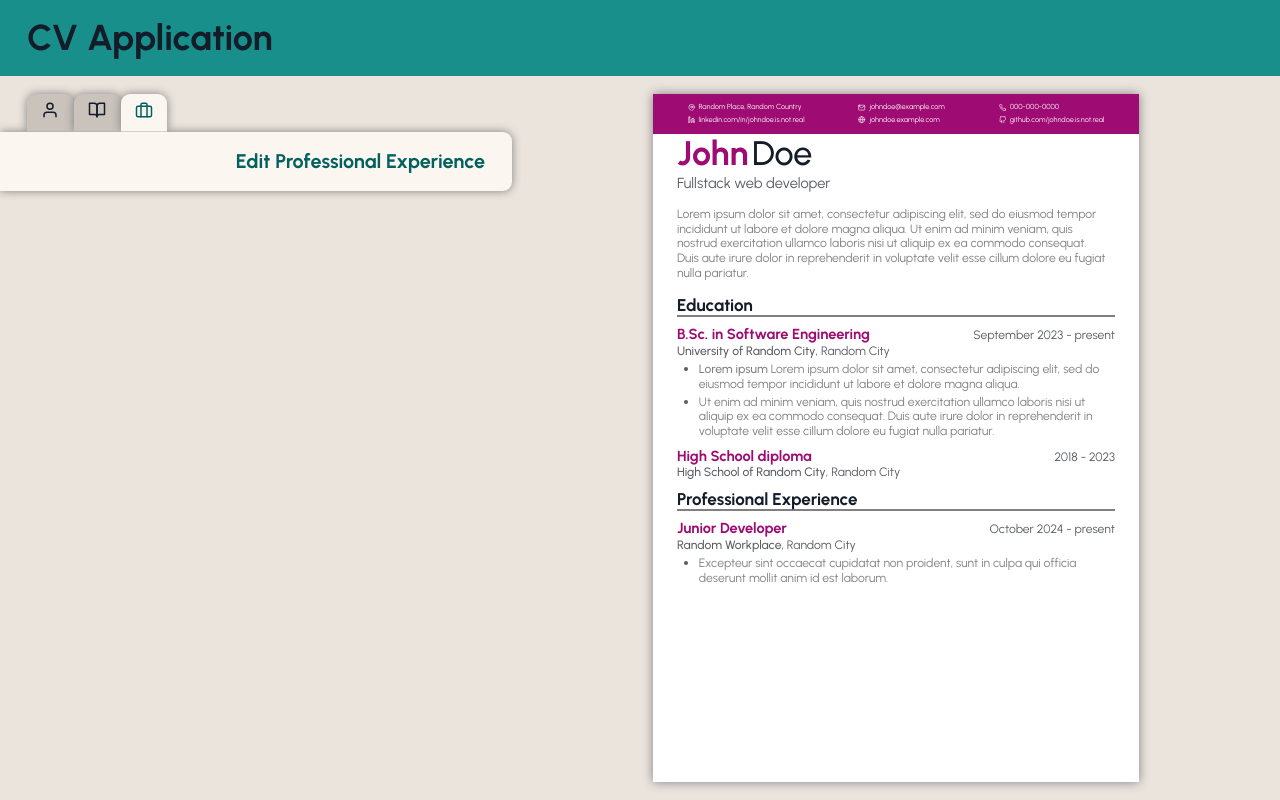
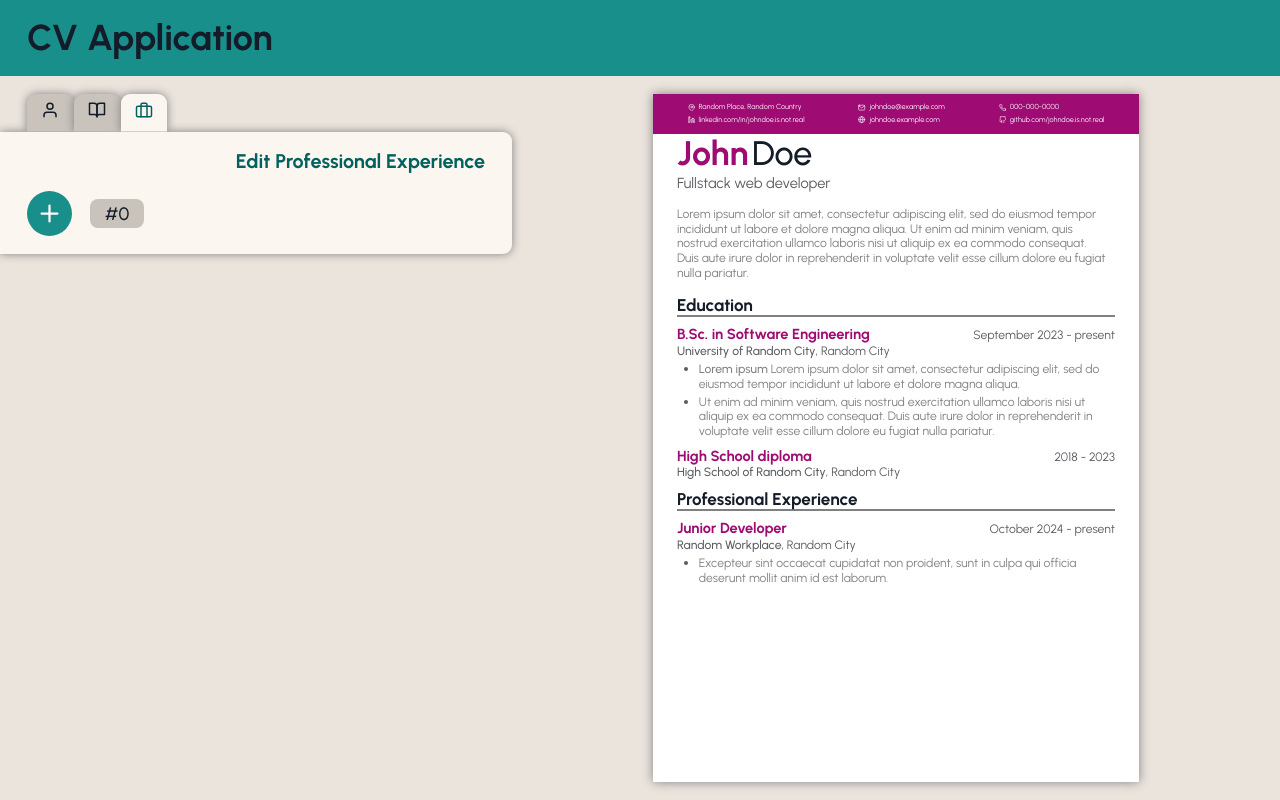
Before and after one commit to frarosset/cv-application, a React (Vite) app: page / in a window 1280 px wide. Both pictures are taken after a click on the button 143 px from the left and 112 px from the top of the page. Built offline with nearby package versions, Linux system fonts and the light colour scheme.

Commit message:
feat(EditProfessionalExperience): implement EditProfessionalExperiencePanel component
This component mirrors the EditEducationPanel component

```diff
--- a/src/components/editor/EditPanel.jsx
+++ b/src/components/editor/EditPanel.jsx
@@ -2,7 +2,7 @@ import { useState } from "react";
 import Button from "../base/Button.jsx";
 import EditPersonalInfoPanel from "./EditPersonalInfoPanel.jsx";
 import EditEducationPanel from "./EditEducationPanel.jsx";
-import EditProfessionalExperience from "./EditProfessionalExperience.jsx";
+import EditProfessionalExperiencePanel from "./EditProfessionalExperiencePanel.jsx";
 import "../../styles/editor/EditPanel.css";
 
 const panelsInfo = [
@@ -58,7 +58,7 @@ function renderCurrentPanel(currentPanel, props) {
       );
     case "professional-experience":
       return (
-        <EditProfessionalExperience
+        <EditProfessionalExperiencePanel
           professionalExperience={props.professionalExperience}
           setProfessionalExperience={props.setProfessionalExperience}
         />
--- a/src/components/editor/EditProfessionalExperience.jsx
+++ /dev/null
@@ -1,14 +0,0 @@
-import "../../styles/editor/EditSectionPanel.css";
-
-function EditProfessionalExperience({
-  professionalExperience,
-  setProfessionalExperience,
-}) {
-  return (
-    <div className="edit-section-panel edit-professional-experience-panel">
-      <h3>Edit Professional Experience</h3>
-    </div>
-  );
-}
-
-export default EditProfessionalExperience;
--- /dev/null
+++ b/src/components/editor/EditProfessionalExperiencePanel.jsx
@@ -0,0 +1,110 @@
+import { useState } from "react";
+import EditListSelectionButtons from "./EditListSelectionButtons.jsx";
+import EditItemPositionInList from "./EditItemPositionInList.jsx";
+import {
+  getItem,
+  deleteItem,
+  moveItemBy,
+  setValueForSetter,
+} from "../helper/itemsArrayManagement.js";
+import ArrayOfInputWithLabel from "../base/ArrayOfInputWithLabel.jsx";
+import EditOtherInfoListInputWithLabel from "./EditOtherInfoListInputWithLabel.jsx";
+import inputProperties from "../../data/inputProperties.json";
+import "../../styles/editor/EditSectionPanel.css";
+
+const orderedInputProps = ["role", "institution", "address", "fromToDate"];
+const inputProps = inputProperties.professionalExperience;
+
+function EditProfessionalExperience({
+  professionalExperience,
+  setProfessionalExperience,
+}) {
+  const [currentItemId, setCurrentItemId] = useState(null);
+
+  const showForm = currentItemId != null;
+  let currentItem = getItem(professionalExperience, ["byId", currentItemId]);
+  if (typeof currentItem !== "object") currentItem = {};
+  const isEmptyItem = Object.keys(currentItem).length === 0;
+  const emptyItemClass = isEmptyItem && "empty-item";
+
+  const deleteItemCallback = () =>
+    deleteItem(
+      currentItemId,
+      setProfessionalExperience,
+      setCurrentItemId,
+      ["allIds"],
+      ["byId"]
+    );
+  const moveItemBackCallback = () =>
+    moveItemBy(
+      currentItemId,
+      -1,
+      setProfessionalExperience,
+      ["allIds"],
+      ["byId"]
+    );
+  const moveItemForthCallback = () =>
+    moveItemBy(
+      currentItemId,
+      1,
+      setProfessionalExperience,
+      ["allIds"],
+      ["byId"]
+    );
+
+  const setValueForCallback = (prop) =>
+    setValueForSetter(
+      currentItemId,
+      prop,
+      setProfessionalExperience,
+      setCurrentItemId,
+      ["allIds"],
+      ["byId"]
+    );
+
+  return (
+    <div
+      className={`edit-section-panel edit-professional-experience-panel ${emptyItemClass}`}
+    >
+      <h3>Edit Professional Experience</h3>
+
+      <div>
+        <EditListSelectionButtons
+          list={professionalExperience.allIds}
+          currentItemId={currentItemId}
+          setCurrentItemId={setCurrentItemId}
+          emptyListText={"Insert new items"}
+        />
+
+        {showForm && (
+          <>
+            <EditItemPositionInList
+              {...{
+                deleteItemCallback,
+                moveItemBackCallback,
+                moveItemForthCallback,
+              }}
+            />
+            <form>
+              <ArrayOfInputWithLabel
+                {...{ orderedInputProps, inputProps }}
+                item={currentItem}
+                setValueFor={setValueForCallback}
+              />
+              {!isEmptyItem && (
+                <EditOtherInfoListInputWithLabel
+                  inputProps={inputProps}
+                  otherInfo={currentItem.otherInfo}
+                  setState={setProfessionalExperience}
+                  pathInState={["byId", currentItemId, "otherInfo"]}
+                />
+              )}
+            </form>
+          </>
+        )}
+      </div>
+    </div>
+  );
+}
+
+export default EditProfessionalExperience;
--- a/src/data/inputProperties.json
+++ b/src/data/inputProperties.json
@@ -135,5 +135,69 @@
       "prop": "text",
       "text": "Description"
     }
+  },
+  "professionalExperience": {
+    "role": {
+      "label": "Degree",
+      "maxLength": 50,
+      "required": true,
+      "type": "text",
+      "placeholder": "B.Sc. in Software Engineering"
+    },
+    "institution": {
+      "label": "Institution",
+      "maxLength": 50,
+      "required": true,
+      "type": "text",
+      "placeholder": "University of Random City"
+    },
+    "address": {
+      "label": "Address",
+      "maxLength": 50,
+      "required": true,
+      "type": "text",
+      "placeholder": "Random City"
+    },
+    "fromToDate": {
+      "type": "date-month-year-interval",
+      "fromDateProp": "fromDate",
+      "toDateProp": "toDate"
+    },
+    "fromDate": {
+      "type": "date-month-year",
+      "label": "From",
+      "required": true
+    },
+    "toDate": {
+      "type": "date-month-year",
+      "label": "To",
+      "required": true
+    },
+    "ongoing": {
+      "type": "checkbox",
+      "label": "Ongoing",
+      "required": false
+    },
+    "otherInfo": {
+      "type": "other-info",
+      "heading": "otherInfoHeading",
+      "text": "otherInfoText"
+    },
+    "otherInfoHeading": {
+      "maxLength": 50,
+      "required": false,
+      "type": "text",
+      "placeholder": "Thesis (optional heading)",
+      "prop": "heading",
+      "text": "Heading"
+    },
+    "otherInfoText": {
+      "maxLength": 500,
+      "required": true,
+      "type": "textarea",
+      "placeholder": "Lorem ipsum dolor sit amet",
+      "prop": "text",
+      "text": "Description"
+    }
   }
 }
```
